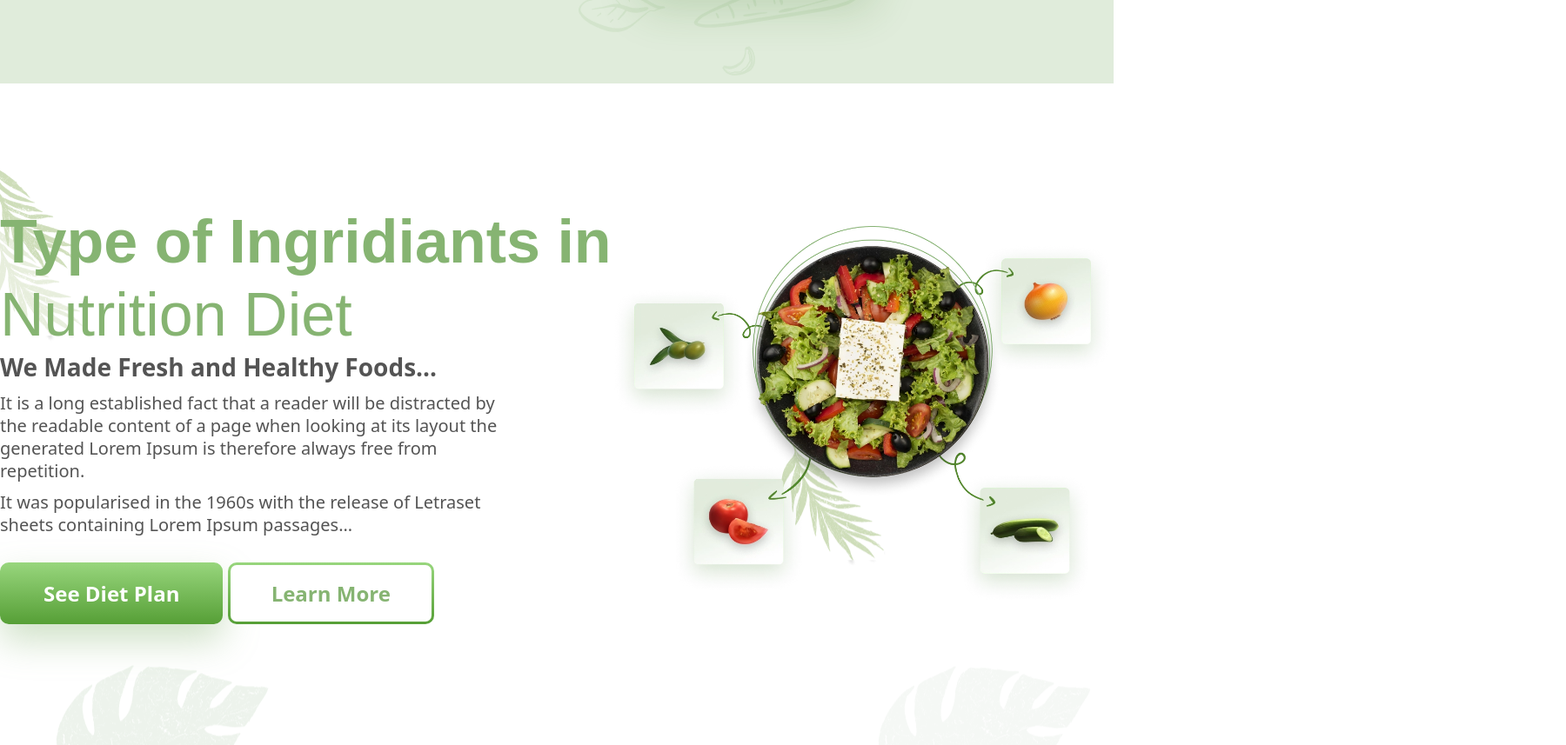
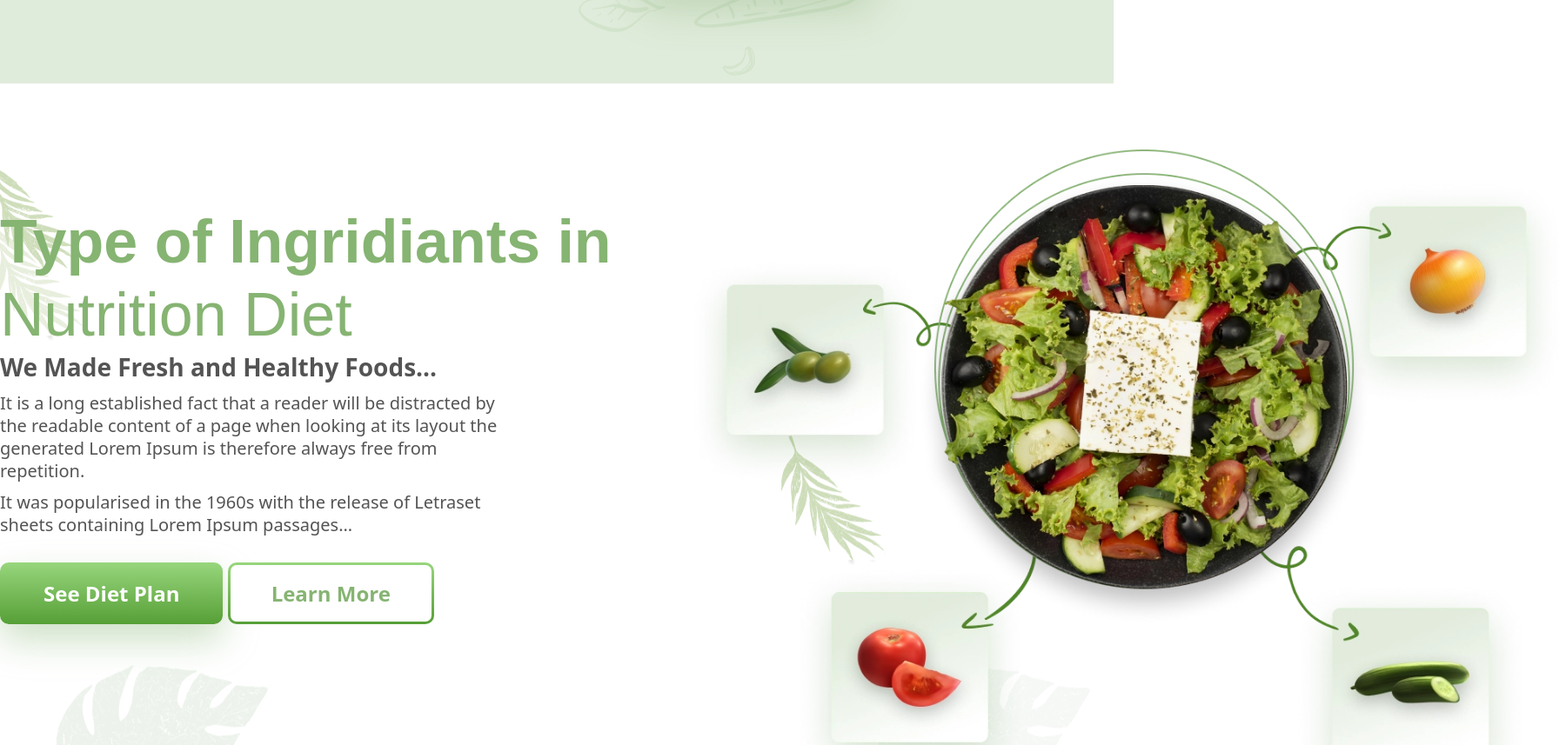
Before and after one commit to iCrespoDEV/NutriSite, a plain HTML site: page index.html in a window 1280 px wide. Shown: the part 1661-2518 px from the top of the page at 87% size, 1800 px wide, since content can reach past the window. Drawn offline with Linux system fonts and the light colour scheme; a web font is replaced by a local one.

Commit message:
end project
end project

```diff
--- a/style/style.css
+++ b/style/style.css
@@ -439,11 +439,18 @@ body {
   display: flex;
   align-items: center;
   justify-content: space-between;
-  padding: 140px 0;
+  padding: 140px 0 285px 0;
 }
 
-.diet-img {
-  flex: 1;
+.diet-text{
+  position: relative;
+}
+
+.diet-img{
+  position: absolute;
+  left: 790px;
+  margin-top: 150px;
+  min-width: 1010px;
   height: auto;
 }
 
@@ -479,8 +486,9 @@ body {
   font-size: 28px;
 }
 .health-img {
-  width: 954px;
+  min-width: 954px;
   height: auto;
+  position: relative;
 }
 
 
```
Also changed, not shown: img/Ellipse 12.png (added), img/ic_health.png (added), img/rectangle.png (added), img/round.png.
